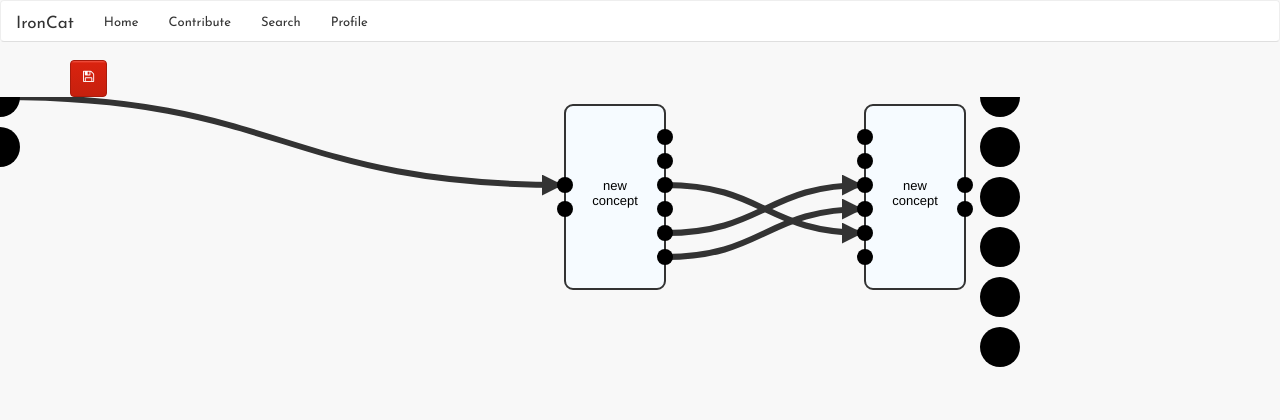
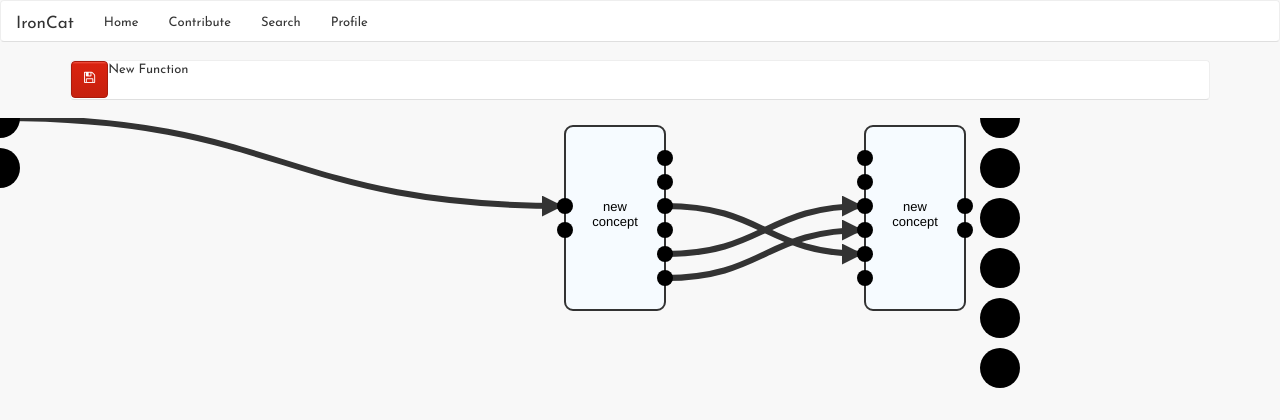
Before and after one commit to mekamaus/IronCat, a Django app: page /contribute/ in a window 1280 px wide. Shown: the top 420 px of the page. Before the commit the page ends 367 px from the top, so only its background shows below. Run offline with Django 3.2, Linux system fonts and the light colour scheme; some libraries are stand-ins or nearby versions.

Commit message:
added a name edit label/box

```diff
--- a/ironcat/static/scripts/nodes.js
+++ b/ironcat/static/scripts/nodes.js
@@ -905,6 +905,9 @@
             });
 
         thisGraph.outputElements.exit().remove();
+
+        // Update displayed function name.
+        $('.function-name').text(graph.function.name);
     };
 
     GraphCreator.prototype.zoomed = function() {
@@ -1027,6 +1030,34 @@
 
     $('.save-btn').click(save);
 
+    $.fn.onSubmit = function(func) {
+        this.bind('keypress', fn = function(e) {
+            if (e.keyCode == 13) {
+                func.apply(this, [$(this).val()]);
+            }
+        });
+        this.blur(function () {
+            func.apply(this, [$(this).val()]);
+        });
+        return this;
+    };
+
+    var editFunctionName = function () {
+        var nameLabel = $('.function-name');
+        var nameTextbox = $('<input type="text" value="' + graph.function.name + '"></input>')
+            .onSubmit(function (value) {
+                graph.function.name = value;
+                $(this).replaceWith(nameLabel);
+                nameLabel
+                    .text(value)
+                    .click(editFunctionName);
+            });
+        nameLabel.replaceWith(nameTextbox);
+        nameTextbox.focus().select();
+    };
+
+    $('.function-name').click(editFunctionName);
+
     $(document).keydown(function(e) {
         if ((e.which == '115' || e.which == '83' ) && (e.ctrlKey || e.metaKey)) {
             e.preventDefault();
--- a/ironcat/templates/contribute.html
+++ b/ironcat/templates/contribute.html
@@ -8,5 +8,18 @@
 {% endblock %}
 
 {% block content %}
-    <button type="button" class="btn btn-primary save-btn"><i class="fa fa-floppy-o"></i></button>
+    <nav class="navbar navbar-default">
+        <div class="container-fluid">
+            <div>
+                <ul class="nav navbar-nav">
+                    <li>
+                        <button type="button" class="btn btn-primary save-btn">
+                            <i class="fa fa-floppy-o"></i>
+                        </button>
+                    </li>
+                    <li><div class="function-name"></div></li>
+                </ul>
+            </div>
+        </div>
+    </nav>
 {% endblock %}
```
